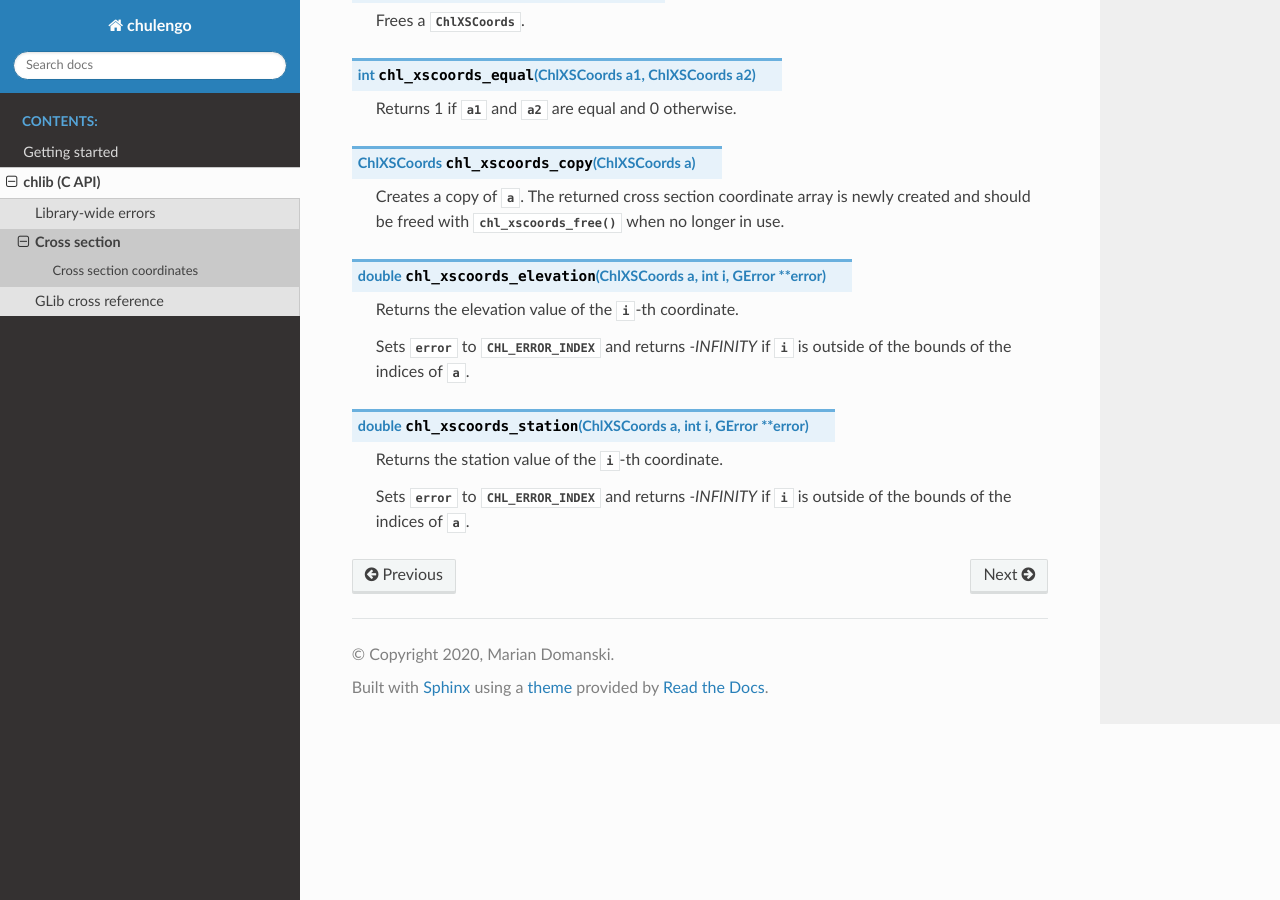
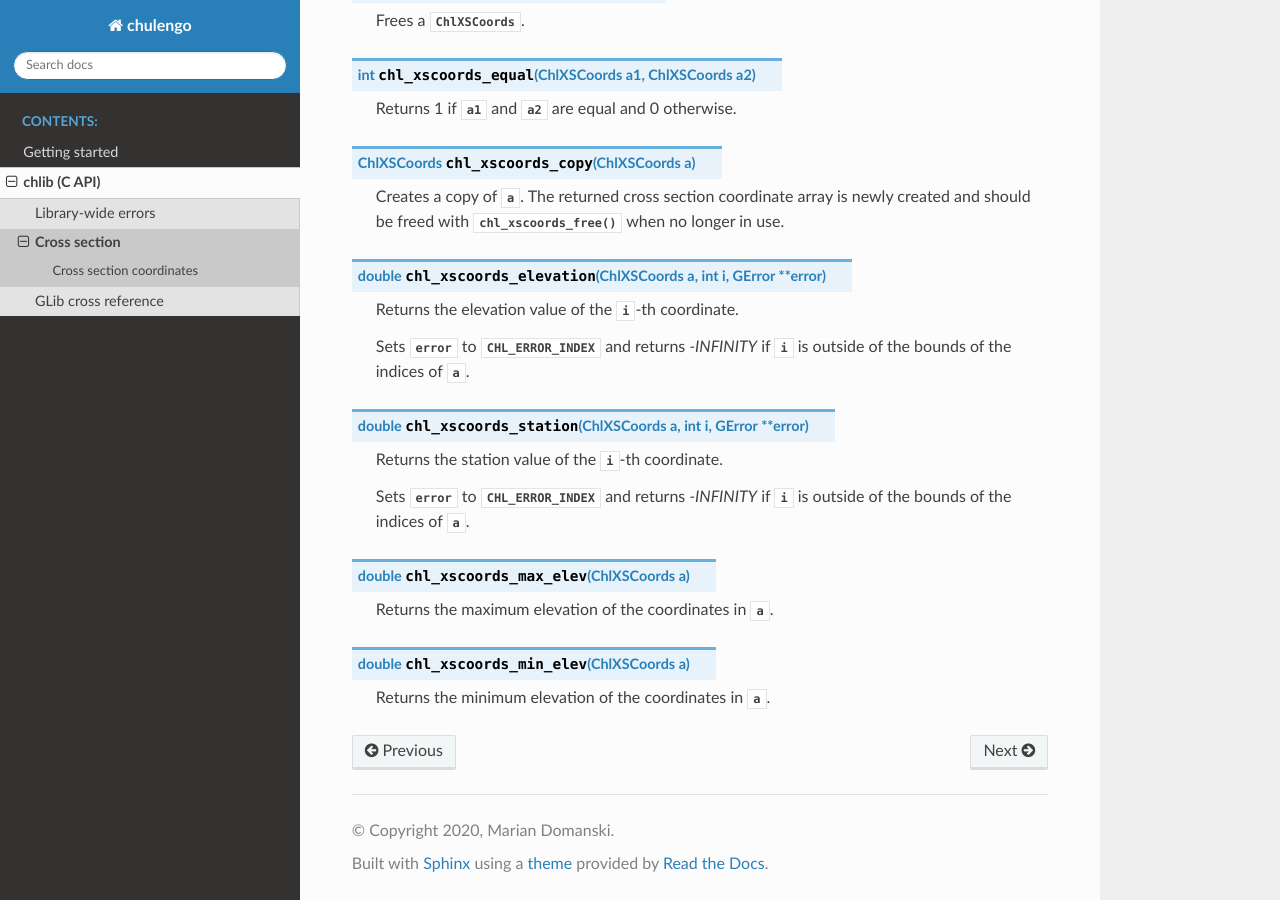
Before and after one commit to mmdski/chulengo, a Sphinx documentation site: the page built from docs/chlib/crosssection.rst, in a window 1280 px wide and 900 px high, scrolled down 735 px. Built offline with Sphinx 7.4.7 and the Read the Docs theme 2.0.0, drawn with Linux system fonts in a browser that asks for light colours.

Commit message:
update documentation

```diff
--- a/docs/chlib/crosssection.rst
+++ b/docs/chlib/crosssection.rst
@@ -57,3 +57,11 @@ Cross section coordinates
 
     Sets :c:data:`error` to :c:data:`CHL_ERROR_INDEX` and returns `-INFINITY` if :c:data:`i`
     is outside of the bounds of the indices of :c:data:`a`.
+
+.. c:function:: double chl_xscoords_max_elev (ChlXSCoords a)
+
+    Returns the maximum elevation of the coordinates in :c:data:`a`.
+
+.. c:function:: double chl_xscoords_min_elev (ChlXSCoords a)
+
+    Returns the minimum elevation of the coordinates in :c:data:`a`.
```
